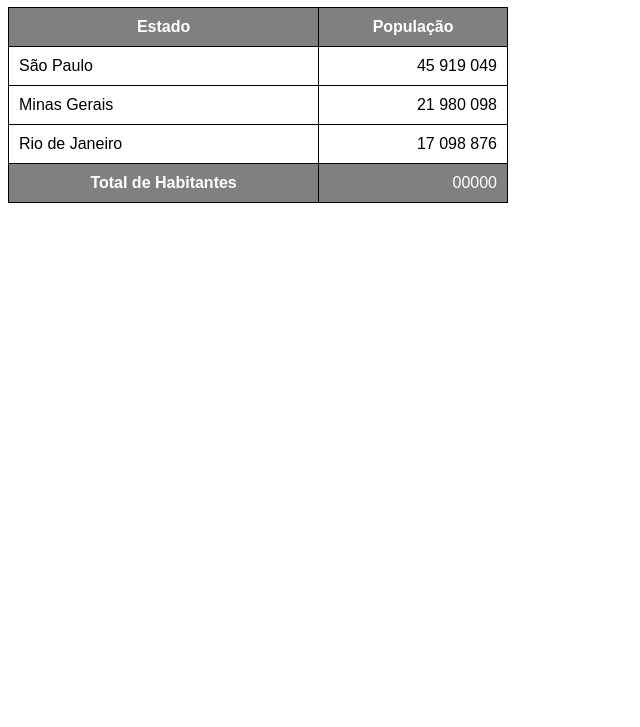
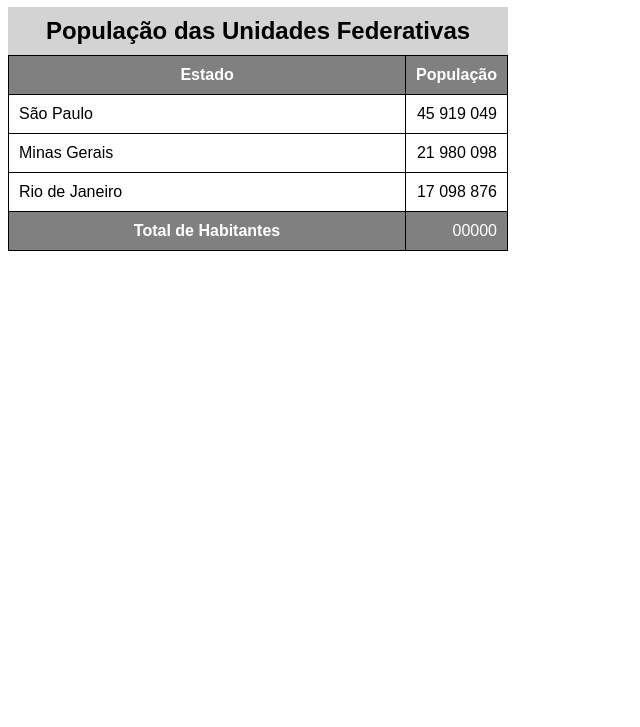
Before and after one commit to CarlosOT/html-css-estudos-guanabara, a plain HTML site: page exercicios/ex023/tabela002.html in a window 1280 px wide. Shown: the part 73-800 px from the top of the page, without its empty margins (0-640 px from the left). Drawn offline with Linux system fonts and the light colour scheme.

Commit message:
update tabelas

```diff
--- a/exercicios/ex023/tabela002.html
+++ b/exercicios/ex023/tabela002.html
@@ -16,6 +16,12 @@
             border: 1px solid black;
             padding: 10px;
         }
+        caption{
+            font-size: 1.5em;
+            font-weight: bold;
+            padding: 10px;
+            background-color: lightgray;
+        }
         thead, tfoot{
             background-color: gray;
             color: white;
@@ -28,10 +34,11 @@
 <body>
     <h1>Uso de Tabelas Grandes</h1>
     <table>
+        <caption>População das Unidades Federativas</caption>
         <thead>
             <tr>
-                <th>Estado</th>
-                <th>População</th>
+                <th scope="col">Estado</th>
+                <th scope="col" style="width: 50px;">População</th>
             </tr>
         </thead>
         <tbody>
@@ -50,7 +57,7 @@
         </tbody>
         <tfoot>
             <tr>
-                <th>Total de Habitantes</th>
+                <th scope="row">Total de Habitantes</th>
                 <td class="num">00000</td>
             </tr>
         </tfoot>
```
